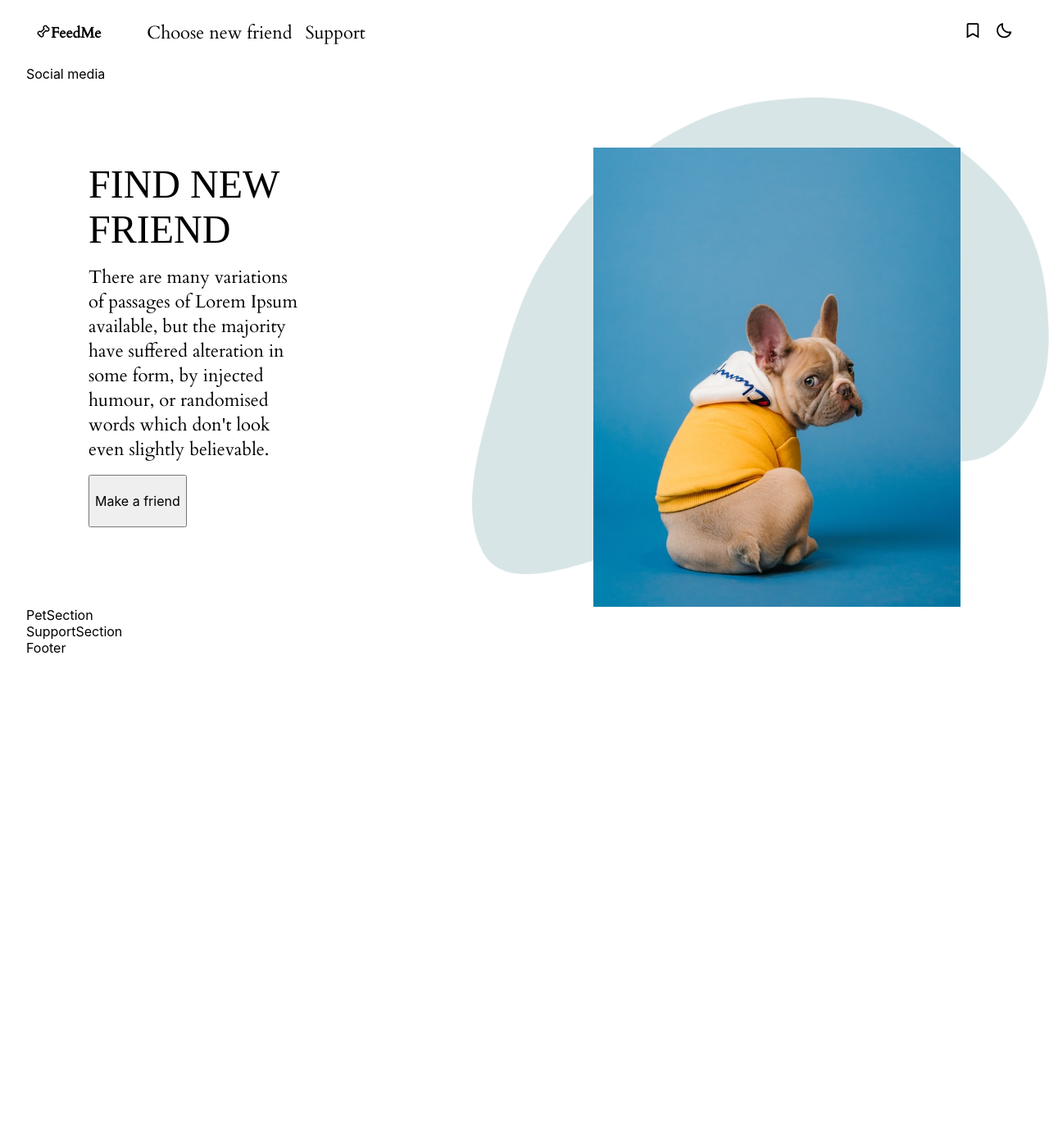
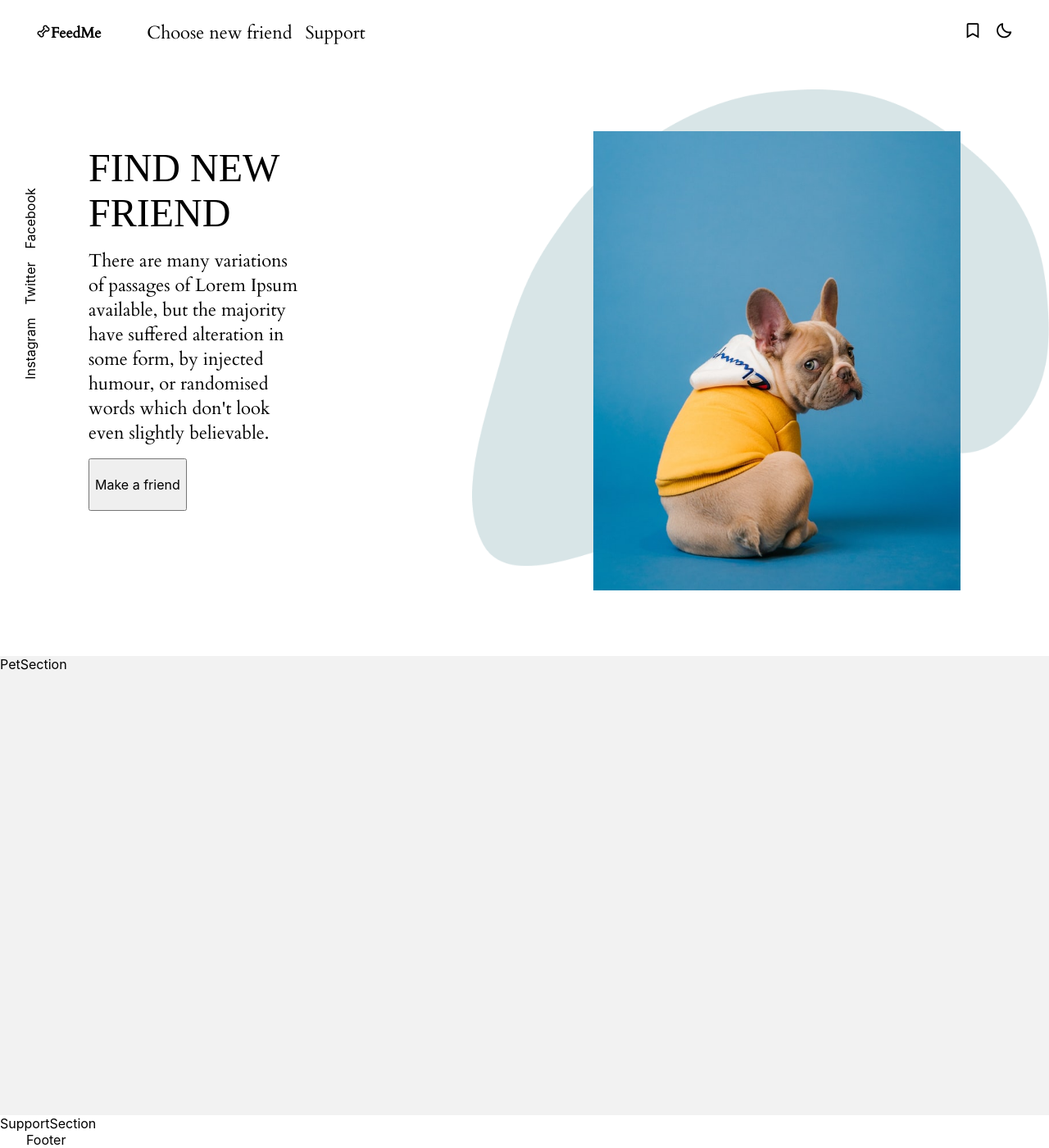
Before and after one commit to Anastasiya999/shelter-website, a React (Create React App) app: page / in a window 1280 px wide. Shown: the whole page at 82% size. Before the commit the page ends 800 px from the top, so only its background shows below. Built offline with nearby package versions, Linux system fonts and the light colour scheme; a web font is replaced by a local one.

Commit message:
corrected hero section

```diff
--- a/src/components/HeroSection/index.js
+++ b/src/components/HeroSection/index.js
@@ -5,7 +5,11 @@ import hero from "../../assets/hero_img.jpg";
 const HeroSection = () => {
   return (
     <div className={["container", styles.hero_container].join(" ")}>
-      <div className="socia_media">Social media</div>
+      <div className={["flex", styles.social_media].join(" ")}>
+        <span>Instagram</span>
+        <span>Twitter</span>
+        <span>Facebook</span>
+      </div>
       <div className={["flex", styles.hero].join(" ")}>
         <div className={["flex", styles.hero_description].join(" ")}>
           <p className="ff-cursive fs-900 letter-spacing-1 uppercase">
--- a/src/components/HeroSection/styles.module.scss
+++ b/src/components/HeroSection/styles.module.scss
@@ -19,9 +19,6 @@
   align-self: start;
 
   flex-direction: column;
-
-  .hero_description_main {
-  }
 
   button {
     align-self: center;
@@ -49,6 +46,10 @@
 
 .social_media {
   position: absolute;
+  top: 20%;
+  left: -5rem;
+  flex-direction: row;
+  transform: rotate(-90deg);
 }
 
 @media (min-width: 35rem) {
@@ -74,4 +75,8 @@
   .hero_description_main {
     max-width: 20vw;
   }
+
+  .social_media {
+    top: 40%;
+  }
 }
--- a/src/components/Main/index.js
+++ b/src/components/Main/index.js
@@ -4,7 +4,7 @@ import SupportSection from "../SupportSection";
 
 const Main = () => {
   return (
-    <div className="container">
+    <div className="">
       <PetSection />
       <SupportSection />
     </div>
--- a/src/components/Navbar/styles.module.scss
+++ b/src/components/Navbar/styles.module.scss
@@ -31,9 +31,6 @@
     a:hover {
       cursor: pointer;
     }
-    @media (max-width: 35rem) {
-      display: none;
-    }
   }
 
   .nav_menu_expanded {
@@ -46,7 +43,8 @@
       align-items: center;
       position: absolute;
       top: 10vh;
-      left: 0;
+      right: 0;
+      transition: right 2s;
 
       width: 100%;
       height: 90vh;
@@ -56,8 +54,20 @@
         min-height: 10vh;
       }
     }
-    @media (min-width: 35rem) {
-      display: none;
-    }
   }
 }
+
+@media (max-width: 35rem) {
+  .nav_menu {
+    display: none;
+  }
+}
+
+@media (min-width: 35rem) {
+  .nav_menu_expanded {
+    ul {
+      right: -100%;
+    }
+    display: none;
+  }
+}
--- a/src/components/PetSection/index.js
+++ b/src/components/PetSection/index.js
@@ -1,7 +1,12 @@
 import React from "react";
+import styles from "./styles.module.scss";
 
-const PetSection = ()=>{
-    return <div>PetSection</div>
-}
+const PetSection = () => {
+  return (
+    <div className={[styles.pet_section, "bg-darklight"].join(" ")}>
+      PetSection
+    </div>
+  );
+};
 
 export default PetSection;
--- a/src/components/PetSection/styles.module.scss
+++ b/src/components/PetSection/styles.module.scss
@@ -0,0 +1,5 @@
+.pet_section {
+  margin-top: 10vh;
+  width: 100%;
+  min-height: 70vh;
+}
```
